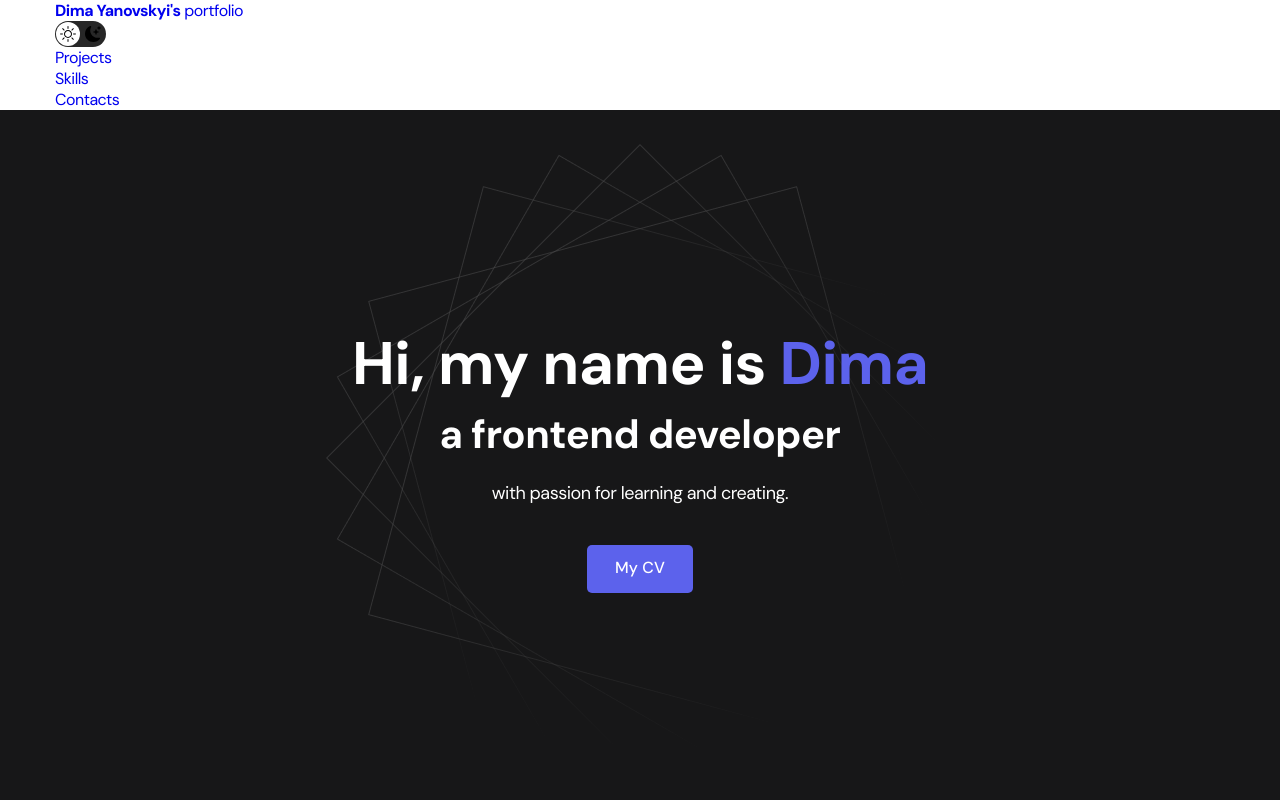
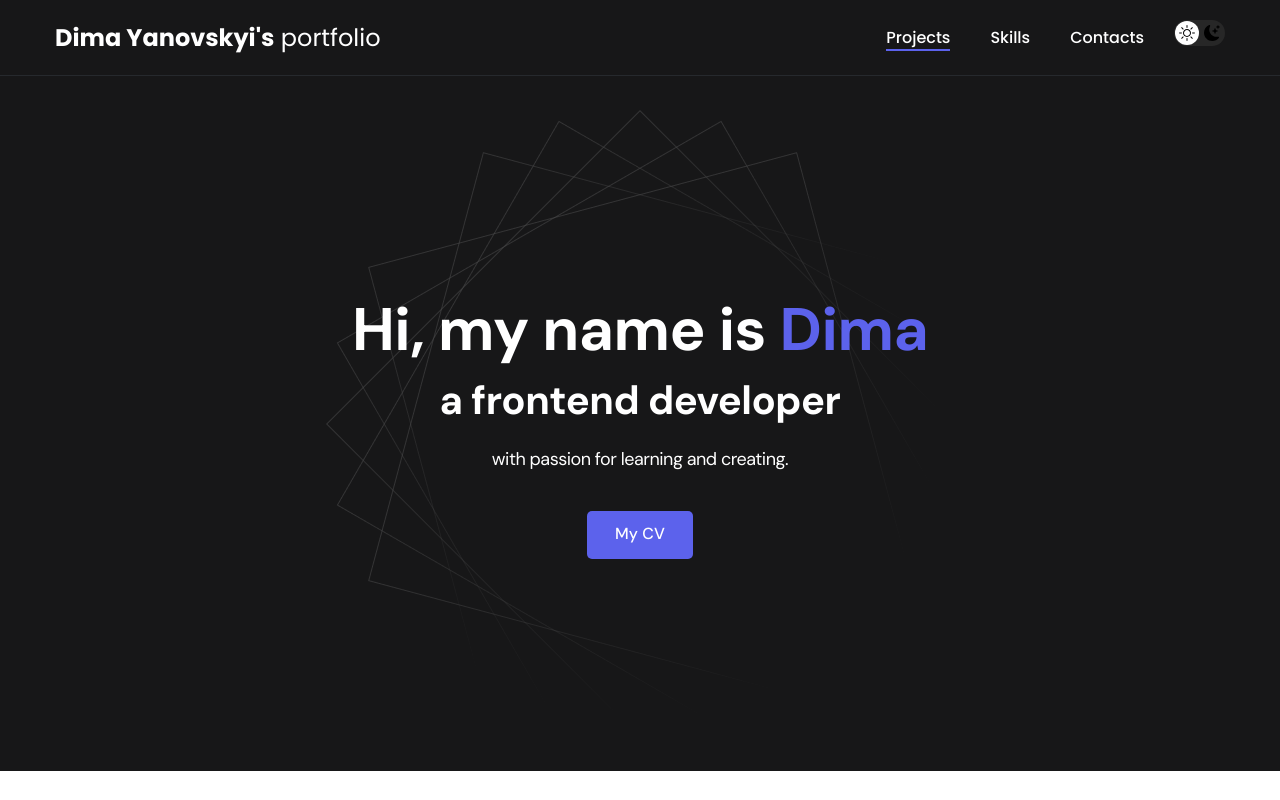
Before and after one commit to Defisto7/portfolio-react, a React (Create React App) app: page / in a window 1280 px wide. Shown: the top 800 px of the page. Built offline with nearby package versions, Linux system fonts and the light colour scheme.

Commit message:
Master
add Header component

```diff
--- a/src/App.js
+++ b/src/App.js
@@ -6,27 +6,13 @@ import instagram from "./img/icons/instagram.svg"
 import linkedIn from "./img/icons/linkedIn.svg"
 import gitHub from "./img/icons/gitHub.svg"
 import Navbar from "./components/navbar/Navbar";
+import Header from "./components/header/Header";
 
 const App = () => {
   return (
     <div>
       <Navbar />
-      <header className="header">
-        <div className="header__wrapper">
-          <h1 className="header__title">
-            <strong>
-              Hi, my name is <em>Dima</em>
-            </strong>
-            <br /> a frontend developer{" "}
-          </h1>
-          <div className="header__text">
-            <p>with passion for learning and creating.</p>
-          </div>
-          <a href="https://joyful-tulumba-e94b24.netlify.app/" className="btn">
-            My CV
-          </a>
-        </div>
-      </header>
+      <Header />
       <main className="section">
         <div className="container">
           <h2 className="title-1">Projects</h2>
--- /dev/null
+++ b/src/components/header/Header.jsx
@@ -0,0 +1,24 @@
+import "./style.css"
+
+const Header = () => {
+  return (
+    <header className="header">
+      <div className="header__wrapper">
+        <h1 className="header__title">
+          <strong>
+            Hi, my name is <em>Dima</em>
+          </strong>
+          <br /> a frontend developer{" "}
+        </h1>
+        <div className="header__text">
+          <p>with passion for learning and creating.</p>
+        </div>
+        <a href="https://joyful-tulumba-e94b24.netlify.app/" className="btn">
+          My CV
+        </a>
+      </div>
+    </header>
+  );
+};
+
+export default Header;
--- /dev/null
+++ b/src/components/header/style.css
@@ -0,0 +1,42 @@
+.header {
+  background-color: var(--dark-bg);
+  color: var(--header-text);
+  min-height: 695px;
+  padding: 40px 0;
+  display: flex;
+  justify-content: center;
+  align-items: center;
+  text-align: center;
+  background-image: url('.//../../img/header-bg.png');
+  background-repeat: no-repeat;
+  background-size: auto;
+  background-position: center center;
+}
+
+.header__wrapper {
+  padding: 0 15px;
+  max-width: 660px;
+}
+
+.header__title {
+  margin-bottom: 20px;
+  font-size: 40px;
+  font-weight: 700;
+  line-height: 1.4;
+}
+
+.header__title strong{
+  font-size: 60px;
+  font-weight: 700;
+}
+
+.header__title em {
+  font-style: normal;
+  color: var(--accent)
+}
+
+.header__text {
+  margin-bottom: 40px;
+  font-size: 18px;
+  line-height: 1.3;
+}
--- a/src/components/navbar/Navbar.jsx
+++ b/src/components/navbar/Navbar.jsx
@@ -1,5 +1,6 @@
 import sun from "./../../img/icons/sun.svg"
 import moon from "./../../img/icons/moon.svg"
+import "./style.css"
 
 const Navbar = () => {
   return (
--- a/src/css/style.css
+++ b/src/css/style.css
@@ -60,6 +60,70 @@ html, body {
   margin-bottom: 20px;
 }
 
+.nav {
+  padding: 20px 0;
+  border-bottom: 1px solid var(--black-border);
+  background-color: var(--dark-bg);
+  color: var(--header-text);
+  letter-spacing: normal;
+}
+
+ .nav-row {
+  display: flex;
+  justify-content: flex-end;
+  text-align: center;
+  column-gap: 30px;
+  row-gap: 20px;
+  flex-wrap: wrap;
+ }
+
+ .logo {
+  margin-right: auto;
+  text-decoration: none;
+  color: var(--white);
+  font-size: 24px;
+  font-family: 'Poppins', sans-serif;
+ }
+
+ .logo strong {
+  font-weight: 700;
+ }
+
+ .nav-list {
+  display: flex;
+  flex-wrap: wrap;
+  row-gap: 10px;
+  align-items: center;
+  column-gap: 40px;
+  font-size: 16px;
+  font-weight: 500;
+  font-family: 'Poppins', sans-serif;
+
+  transition: opacity 0.2s ease-in;
+ }
+
+ .nav-list__link {
+  color: var(--header-text)
+ }
+
+ .nav-list__link:hover {
+  opacity: 0.5;
+ }
+
+.nav-list__link--active {
+  position: relative;
+}
+
+.nav-list__link--active::before {
+  content: "";
+  position: absolute;
+  left: 0;
+  top: 100%;
+  display: block;
+  height: 2px;
+  width: 100%;
+  background-color: var(--accent);
+}
 
 .dark-mode-btn {
   display: flex;
@@ -94,49 +158,6 @@ html, body {
 .dark-mode-btn__icon {
   position: relative;
   z-index: 10;
-}
-
-.header {
-  background-color: var(--dark-bg);
-  color: var(--header-text);
-  min-height: 695px;
-  padding: 40px 0;
-  display: flex;
-  justify-content: center;
-  align-items: center;
-  text-align: center;
-  background-image: url('./../img/header-bg.png');
-  background-repeat: no-repeat;
-  background-size: auto;
-  background-position: center center;
-}
-
-.header__wrapper {
-  padding: 0 15px;
-  max-width: 660px;
-}
-
-.header__title {
-  margin-bottom: 20px;
-  font-size: 40px;
-  font-weight: 700;
-  line-height: 1.4;
-}
-
-.header__title strong{
-  font-size: 60px;
-  font-weight: 700;
-}
-
-.header__title em {
-  font-style: normal;
-  color: var(--accent)
-}
-
-.header__text {
-  margin-bottom: 40px;
-  font-size: 18px;
-  line-height: 1.3;
 }
 
 .btn {
```
